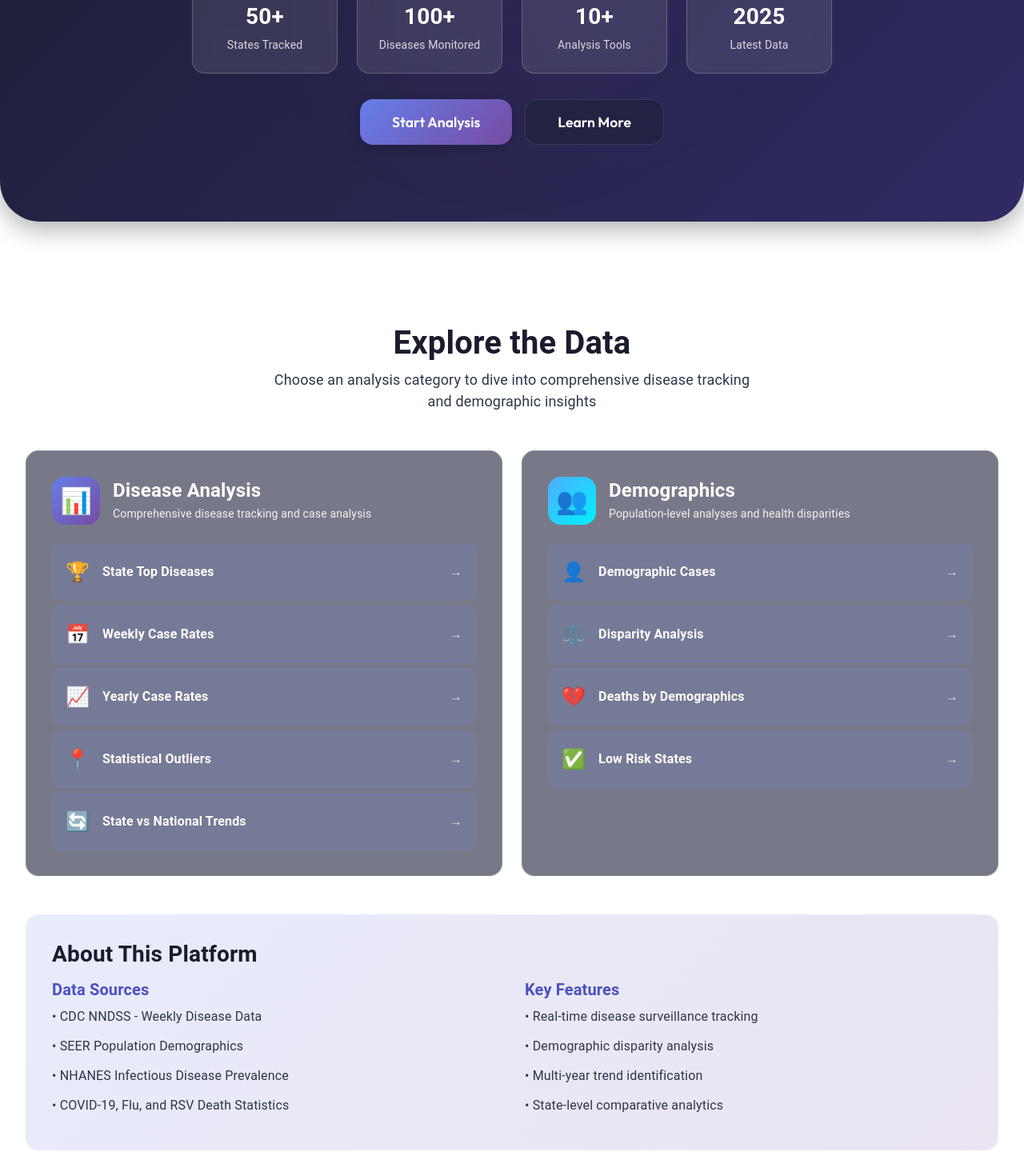
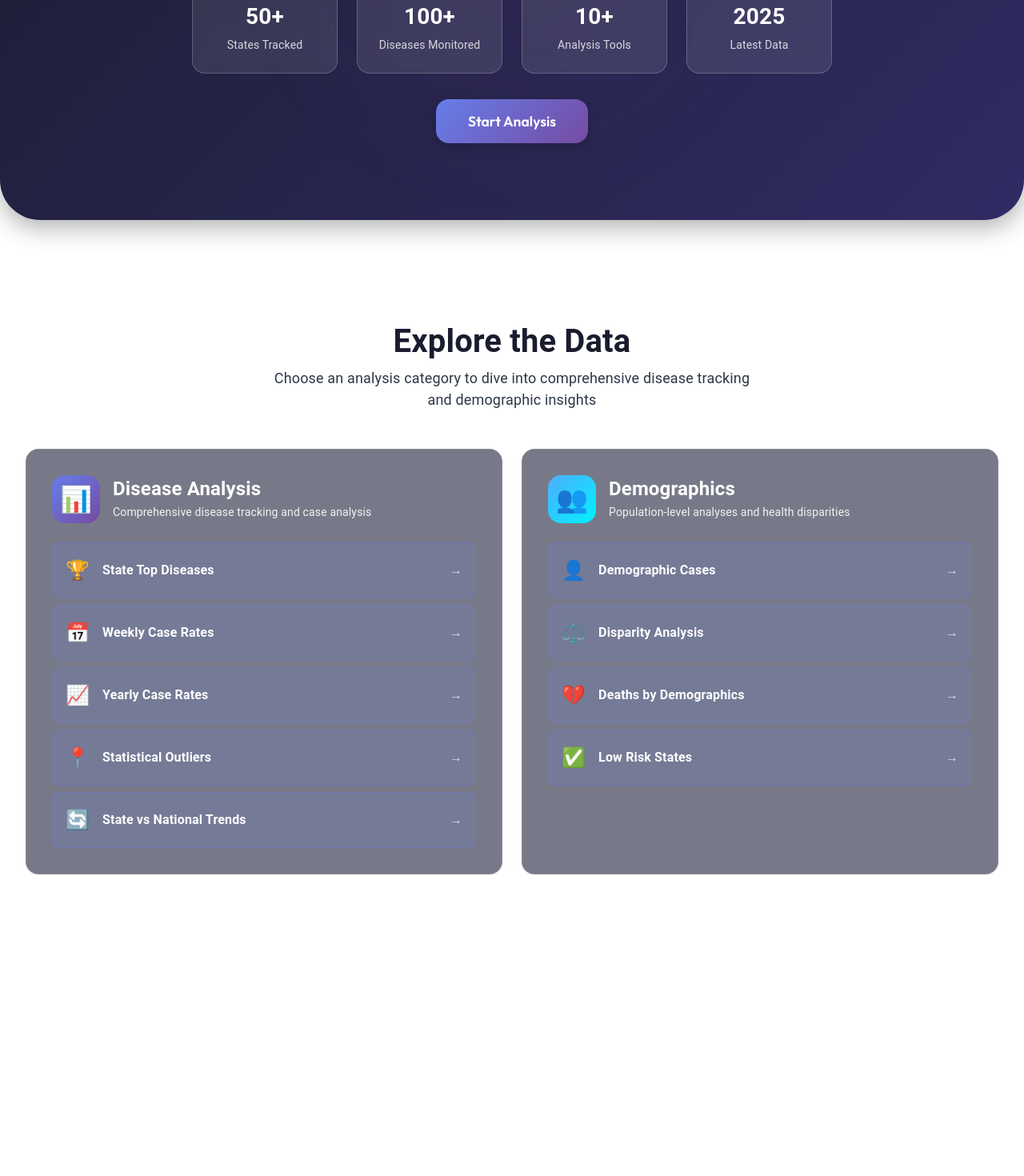
Before and after one commit to jbajaj6/CIS-5500-Project, a React (Vite) app in the folder frontend/: page / in a window 1280 px wide. Shown: the part 557-2027 px from the top of the page at 80% size. After the commit the page ends 1682 px from the top, so only its background shows below. Built offline with nearby package versions, Linux system fonts and the light colour scheme; no server answers.

Commit message:
Improve homepage: remove Learn More, fix Start Analysis button scroll

```diff
--- a/frontend/src/pages/HomePage.jsx
+++ b/frontend/src/pages/HomePage.jsx
@@ -99,19 +99,12 @@ export default function HomePage() {
             >
               Start Analysis
             </button>
-            <button
-              className="btn-secondary"
-              style={{ padding: '1rem 2.5rem', fontSize: '1.1rem' }}
-              onClick={() => document.getElementById('about').scrollIntoView({ behavior: 'smooth' })}
-            >
-              Learn More
-            </button>
           </div>
         </div>
       </div>
 
       {/* Analysis Categories */}
-      <div className="page-container">
+      <div id="features" className="page-container">
         <div style={{
           textAlign: 'center',
           marginBottom: 'var(--spacing-2xl)',
@@ -135,36 +128,6 @@ export default function HomePage() {
           {analysisCategories.map((category, idx) => (
             <CategoryCard key={idx} {...category} />
           ))}
-        </div>
-
-        {/* About Section */}
-        <div className="card" style={{
-          marginTop: 'var(--spacing-2xl)',
-          background: 'linear-gradient(135deg, rgba(102, 126, 234, 0.15) 0%, rgba(118, 75, 162, 0.15) 100%)',
-        }}>
-          <h3 style={{ fontSize: '1.75rem', marginBottom: 'var(--spacing-md)', color: '#1a1c2e' }}>
-            About This Platform
-          </h3>
-          <div style={{ display: 'grid', gridTemplateColumns: '1fr 1fr', gap: 'var(--spacing-xl)' }}>
-            <div>
-              <h4 style={{ color: '#4c51bf', marginBottom: 'var(--spacing-sm)' }}>Data Sources</h4>
-              <ul style={{ color: '#2d3748', lineHeight: 1.8, listStyle: 'none', padding: 0 }}>
-                <li style={{ marginBottom: '0.5rem' }}>• CDC NNDSS - Weekly Disease Data</li>
-                <li style={{ marginBottom: '0.5rem' }}>• SEER Population Demographics</li>
-                <li style={{ marginBottom: '0.5rem' }}>• NHANES Infectious Disease Prevalence</li>
-                <li style={{ marginBottom: '0.5rem' }}>• COVID-19, Flu, and RSV Death Statistics</li>
-              </ul>
-            </div>
-            <div>
-              <h4 style={{ color: '#4c51bf', marginBottom: 'var(--spacing-sm)' }}>Key Features</h4>
-              <ul style={{ color: '#2d3748', lineHeight: 1.8, listStyle: 'none', padding: 0 }}>
-                <li style={{ marginBottom: '0.5rem' }}>• Real-time disease surveillance tracking</li>
-                <li style={{ marginBottom: '0.5rem' }}>• Demographic disparity analysis</li>
-                <li style={{ marginBottom: '0.5rem' }}>• Multi-year trend identification</li>
-                <li style={{ marginBottom: '0.5rem' }}>• State-level comparative analytics</li>
-              </ul>
-            </div>
-          </div>
         </div>
       </div>
     </div >
```
